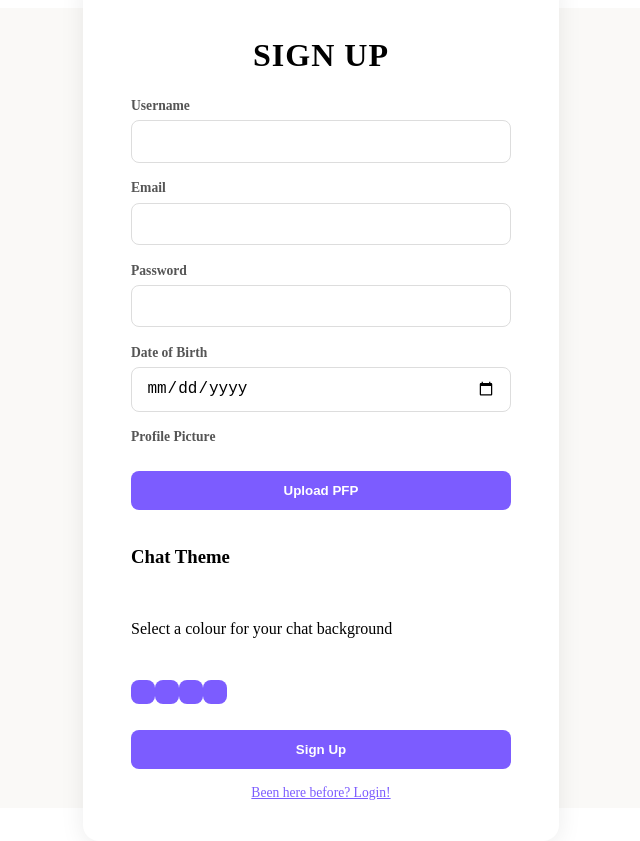
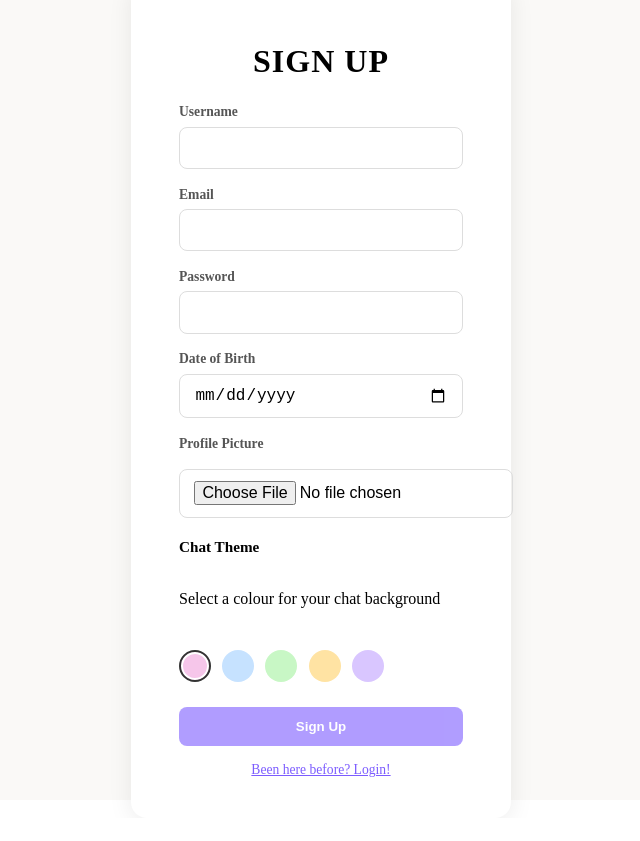
Before and after one commit to alpasahai/full_stack_dev_fabulari_chat, an Angular app in the folder fabulari/client/: page /signup in a window 1280 px wide. Shown: the whole page, without its empty margins (319-959 px from the left). After the commit the page ends 818 px from the top, so only its background shows below. Built offline with nearby package versions, Linux system fonts and the light colour scheme.

Commit message:
Phase 2: Signals: Fixing Dashboard, Manage users and Sign ups

```diff
--- a/fabulari/client/src/app/auth/signup/signup.html
+++ b/fabulari/client/src/app/auth/signup/signup.html
@@ -1,45 +1,74 @@
-<div class="signup-page">
-  <div class="signup-card">
+<div class="signup-page page-frame">
+  <div class="signup-card card">
     <h1>SIGN UP</h1>
 
     <form #signupForm="ngForm" (ngSubmit)="onSubmit(signupForm)">
       <label>
         Username
-        <input type="text" [(ngModel)]="username" name="username" required>
+        <input type="text" [(ngModel)]="username" name="username" #usernameField="ngModel"
+               required minlength="3" [disabled]="formBusy()">
       </label>
+      <p class="field-error" *ngIf="usernameField.invalid && usernameField.touched">
+        <span *ngIf="usernameField.errors?.['required']">Username is required.</span>
+        <span *ngIf="usernameField.errors?.['minlength']">Username must be at least 3 characters.</span>
+      </p>
 
       <label>
         Email
-        <input type="email" [(ngModel)]="email" name="email" required>
+        <input type="email" [(ngModel)]="email" name="email" #emailField="ngModel"
+               required email [disabled]="formBusy()">
       </label>
+      <p class="field-error" *ngIf="emailField.invalid && emailField.touched">
+        <span *ngIf="emailField.errors?.['required']">Email is required.</span>
+        <span *ngIf="emailField.errors?.['email']">Enter a valid email address.</span>
+      </p>
 
       <label>
         Password
-        <input type="password" [(ngModel)]="password" name="password" required minlength="6">
+        <input type="password" [(ngModel)]="password" name="password" #passwordField="ngModel"
+               required minlength="6" [disabled]="formBusy()">
       </label>
+      <p class="field-error" *ngIf="passwordField.invalid && passwordField.touched">
+        <span *ngIf="passwordField.errors?.['required']">Password is required.</span>
+        <span *ngIf="passwordField.errors?.['minlength']">Password must be at least 6 characters.</span>
+      </p>
 
       <label>
         Date of Birth
-        <input type="date" [(ngModel)]="dob" name="dob">
+        <input type="date" [(ngModel)]="dob" name="dob" #dobField="ngModel"
+               required [disabled]="formBusy()">
       </label>
+      <p class="field-error" *ngIf="dobField.invalid && dobField.touched">
+        <span *ngIf="dobField.errors?.['required']">Date of birth is required.</span>
+      </p>
 
-      <label>
-        Profile Picture
-      </label>
-        <button type="button" disabled>Upload PFP</button>
+      <label>Profile Picture</label>
+      <div class="avatar-picker">
+        <img *ngIf="avatarPreview()" [src]="avatarPreview()" alt="Avatar preview" class="avatar-preview">
+        <input type="file" accept="image/*" (change)="onAvatarSelected($event)" [disabled]="formBusy()">
+        <span *ngIf="avatarUploading()" class="uploading-hint">Uploading…</span>
+      </div>
+      <p class="field-error" *ngIf="avatarError()">{{ avatarError() }}</p>
 
-        <h3>Chat Theme</h3>
-        <p>Select a colour for your chat background</p>
-        <div class="theme-options">
-          <button type="button" disabled class="theme-circle theme-1"></button>
-          <button type="button" disabled class="theme-circle theme-2"></button>
-          <button type="button" disabled class="theme-circle theme-3"></button>
-          <button type="button" disabled class="theme-circle theme-4"></button>
-        </div>
+      <h3>Chat Theme</h3>
+      <p>Select a colour for your chat background</p>
+      <div class="theme-options">
+        <button type="button"
+                *ngFor="let theme of THEMES"
+                class="theme-circle"
+                [style.background]="theme.hex"
+                [class.selected]="selectedTheme() === theme.id"
+                [attr.aria-label]="theme.label"
+                [disabled]="formBusy()"
+                (click)="selectTheme(theme.id)">
+        </button>
+      </div>
 
       <p class="error" *ngIf="error_message">{{ error_message }}</p>
 
-      <button type="submit" [disabled]="signupForm.invalid">Sign Up</button>
+      <button type="submit" [disabled]="signupForm.invalid || formBusy()">
+        {{ submitting() ? 'Signing up…' : 'Sign Up' }}
+      </button>
     </form>
 
     <a routerLink="/login" class="back-link">Been here before? Login!</a>
--- a/fabulari/client/src/app/auth/signup/signup.scss
+++ b/fabulari/client/src/app/auth/signup/signup.scss
@@ -22,10 +22,30 @@
     &:focus { outline: none; border-color: #7c5cff; }
   }
   .error { color: #d64545; font-size: 0.85rem; margin: 0; }
+  .field-error { color: #d64545; font-size: 0.78rem; margin: -0.6rem 0 0; }
+  input:disabled, button:disabled { opacity: 0.6; cursor: not-allowed; }
+
+  .avatar-picker {
+    display: flex; align-items: center; gap: 0.8rem;
+  }
+  .avatar-preview {
+    width: 48px; height: 48px; border-radius: 50%; object-fit: cover;
+    border: 1px solid #ddd;
+  }
+  .uploading-hint { font-size: 0.8rem; color: #7c5cff; }
+
+  h3 { margin: 0.2rem 0 0; font-size: 0.95rem; }
+  .theme-options { display: flex; gap: 0.7rem; }
+  .theme-circle {
+    width: 32px; height: 32px; border-radius: 50%;
+    border: 2px solid transparent; cursor: pointer; padding: 0;
+    &.selected { border-color: #333; box-shadow: 0 0 0 2px white inset; }
+  }
+
   button {
     margin-top: 0.5rem; padding: 0.75rem; background: #7c5cff; color: white;
     border: none; border-radius: 8px; font-weight: 600; cursor: pointer;
-    &:hover { opacity: 0.9; }
+    &:hover:not(:disabled) { opacity: 0.9; }
   }
   .back-link {
     display: block; text-align: center; margin-top: 1rem;
--- a/fabulari/client/src/app/auth/signup/signup.ts
+++ b/fabulari/client/src/app/auth/signup/signup.ts
@@ -1,8 +1,15 @@
-import { Component } from '@angular/core';
+import { Component, signal, computed } from '@angular/core';
 import { CommonModule } from '@angular/common';
 import { FormsModule, NgForm } from '@angular/forms';
 import { Router, RouterLink } from '@angular/router';
+import { HttpClient } from '@angular/common/http';
 import { UserService } from '../../core/services/user.service';
+
+interface Theme {
+  id: string;
+  hex: string;
+  label: string;
+}
 
 @Component({
   imports: [CommonModule, FormsModule, RouterLink],
@@ -12,33 +19,109 @@ import { UserService } from '../../core/services/user.service';
   standalone: true,
 })
 export class Signup {
+  // 5 preset chat-background themes - swap hex codes for your palette
+  readonly THEMES: Theme[] = [
+    { id: 'theme-1', hex: '#F6C6EA', label: 'Blossom' },
+    { id: 'theme-2', hex: '#C6E2FF', label: 'Sky' },
+    { id: 'theme-3', hex: '#C8F7C5', label: 'Mint' },
+    { id: 'theme-4', hex: '#FFE3A3', label: 'Honey' },
+    { id: 'theme-5', hex: '#D9C6FF', label: 'Lavender' },
+  ];
+
   username = '';
   email = '';
   password = '';
   dob = '';
+  selectedTheme = signal<string>(this.THEMES[0].id);
+
+  // avatar upload state
+  avatarUrl = signal<string | null>(null);
+  avatarPreview = signal<string | null>(null);
+  avatarUploading = signal(false);
+  avatarError = signal<string | null>(null);
+
+  submitting = signal(false);
   error_message = '';
 
-  constructor(private userService: UserService, private router: Router) {}
+  private readonly MAX_AVATAR_BYTES = 2 * 1024 * 1024; // 2MB
+  private uploadUrl = 'http://localhost:3000/api/uploads/image';
+
+  // submit is disabled while an avatar upload is mid-flight or already submitting
+  formBusy = computed(() => this.avatarUploading() || this.submitting());
+
+  constructor(
+    private userService: UserService,
+    private http: HttpClient,
+    private router: Router,
+  ) {}
+
+  onAvatarSelected(event: Event) {
+    const input = event.target as HTMLInputElement;
+    const file = input.files?.[0];
+    if (!file) return;
+
+    this.avatarError.set(null);
+
+    if (!file.type.startsWith('image/')) {
+      this.avatarError.set('Please choose an image file');
+      input.value = '';
+      return;
+    }
+    if (file.size > this.MAX_AVATAR_BYTES) {
+      this.avatarError.set('Image must be under 2MB');
+      input.value = '';
+      return;
+    }
+
+    // local preview while it uploads
+    const reader = new FileReader();
+    reader.onload = () => this.avatarPreview.set(reader.result as string);
+    reader.readAsDataURL(file);
+
+    this.avatarUploading.set(true);
+    const formData = new FormData();
+    formData.append('image', file);
+
+    this.http.post<{ url: string }>(this.uploadUrl, formData).subscribe({
+      next: (res) => {
+        this.avatarUrl.set(res.url);
+        this.avatarUploading.set(false);
+      },
+      error: (err) => {
+        this.avatarError.set(err.error?.message || 'Upload failed, try again');
+        this.avatarUploading.set(false);
+        this.avatarPreview.set(null);
+        input.value = '';
+      },
+    });
+  }
+
+  selectTheme(themeId: string) {
+    this.selectedTheme.set(themeId);
+  }
 
   //Creating a user through the signup fields
   onSubmit(form: NgForm) {
-    //Error checking:
-    if(form.invalid) {
-      alert("Please fill in the required fields...");
-      return;
+    if (form.invalid || this.formBusy()) {
+      return; // submit button is disabled in this state too, this is belt-and-suspenders
     }
+
+    this.error_message = '';
+    this.submitting.set(true);
 
     this.userService.createUser({
       username: this.username,
       email: this.email,
       password: this.password,
       dob: this.dob,
+      avatarUrl: this.avatarUrl() ?? undefined,
+      theme: this.selectedTheme(),
     }).subscribe({
       next: () => this.router.navigate(['/login']),
-      error: (err) => this.error_message = err.error?.message || 'Error has occured'
+      error: (err) => {
+        this.error_message = err.error?.message || 'An error has occurred';
+        this.submitting.set(false);
+      },
     });
-
   }
-
-
 }
--- a/fabulari/client/src/app/super-admin-shell/manage-users/manage-users.ts
+++ b/fabulari/client/src/app/super-admin-shell/manage-users/manage-users.ts
@@ -1,12 +1,15 @@
-import { Component, OnInit } from '@angular/core';
+import { Component, OnInit, inject, signal } from '@angular/core';
 import { CommonModule } from '@angular/common';
-import { GroupService } from '../../core/services/group.service';
+import { GroupService, JoinRequest } from '../../core/services/group.service';
+import { UserService } from '../../core/services/user.service';
 import { AuthService } from '../../core/services/auth';
 import { Group } from '../../core/models/group.model';
 
-import { ChangeDetectorRef } from '@angular/core'; // Import ChangeDetectorRef
+//see if you can rename to requestsSA for better clarity
 
-//see if you can rename to requestsSA for better clarity
+interface JoinRequestView extends JoinRequest {
+  username: string;
+}
 
 @Component({
   selector: 'app-manage-users',
@@ -16,31 +19,56 @@ import { ChangeDetectorRef } from '@angular/core'; // Import ChangeDetectorRef
   styleUrl: './manage-users.scss',
 })
 export class ManageUsers implements OnInit {
-  pendingGroups: Group[] = [];
+  private groupService = inject(GroupService);
+  private userService = inject(UserService);
+  private auth = inject(AuthService);
 
-  constructor(private groupService: GroupService, private auth: AuthService, private cdr: ChangeDetectorRef) {}
+  pendingGroups = signal<Group[]>([]);
+  joinRequests = signal<JoinRequestView[]>([]);
 
-  ngOnInit() { this.loadPending(); }
+  ngOnInit() {
+    this.loadPending();
+    this.loadJoinRequests();
+  }
 
   loadPending() {
     this.groupService.getGroups().subscribe(groups => {
-      this.pendingGroups = groups.filter(g => g.status === 'pending');
-      this.cdr.detectChanges(); // Force change detection
+      this.pendingGroups.set(groups.filter(g => g.status === 'pending'));
+    });
+  }
+
+  // SA double-check view - every pending join request across every group,
+  // in case a Group Admin hasn't actioned it yet.
+  loadJoinRequests() {
+    this.groupService.getAllJoinRequests().subscribe(requests => {
+      if (!requests.length) {
+        this.joinRequests.set([]);
+        return;
+      }
+      this.userService.getUsers().subscribe(users => {
+        const withNames = requests.map(r => ({
+          ...r,
+          username: users.find(u => u.id === r.userId)?.username || r.userId,
+        }));
+        this.joinRequests.set(withNames);
+      });
     });
   }
 
   approve(group: Group) {
-    this.groupService.updateStatus(group.id, 'approved').subscribe(() => {
-      this.loadPending();
-      this.cdr.detectChanges(); // Force change detection
-    });
+    this.groupService.updateStatus(group.id, 'approved').subscribe(() => this.loadPending());
   }
 
   deny(group: Group) {
-    this.groupService.updateStatus(group.id, 'declined').subscribe(() => {
-      this.loadPending();
-      this.cdr.detectChanges(); // Force change detection
-    });
+    this.groupService.updateStatus(group.id, 'declined').subscribe(() => this.loadPending());
+  }
+
+  approveJoin(req: JoinRequestView) {
+    this.groupService.respondToJoinRequest(req.groupId, req.userId, 'approve').subscribe(() => this.loadJoinRequests());
+  }
+
+  denyJoin(req: JoinRequestView) {
+    this.groupService.respondToJoinRequest(req.groupId, req.userId, 'decline').subscribe(() => this.loadJoinRequests());
   }
 
   logout() { this.auth.logout(); }
--- a/fabulari/client/src/styles.scss
+++ b/fabulari/client/src/styles.scss
@@ -1 +1,11 @@
-/* You can add global styles to this file, and also import other style files */
+html,
+body {
+	margin: 0;
+	min-height: 100%;
+}
+
+*,
+*::before,
+*::after {
+	box-sizing: border-box;
+}
```
Also changed, not shown: fabulari/client/src/app/auth/login/login.scss (+9 -1 lines), fabulari/client/src/app/user-shell/dashboard/dashboard.ts (+52 -30 lines), fabulari/client/src/app/user-shell/group-page/group-page.ts (+50 -36 lines).
